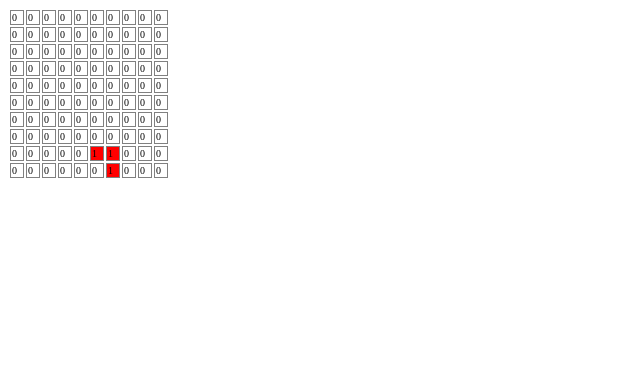
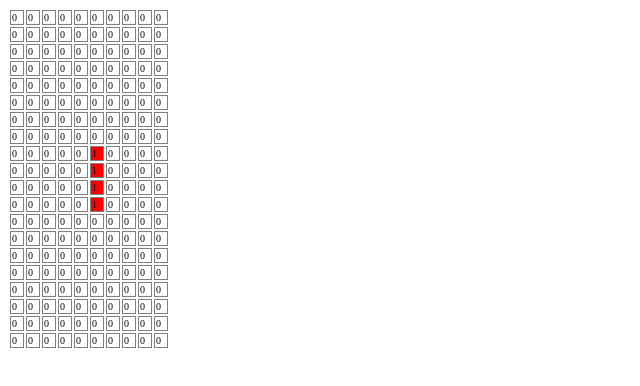
Before and after one commit to marczahn/klops, a Gatsby site: page /game in a window 1280 px wide. Shown: the whole page, without its empty margins (0-640 px from the left). Built offline with nearby package versions, Linux system fonts and the light colour scheme; Gatsby itself is replaced by a stand-in of ours.

Commit message:
Adjust rotating; Resolve blocking and rotating about center is not yet implemented

```diff
--- a/src/modules/game/Game.tsx
+++ b/src/modules/game/Game.tsx
@@ -3,7 +3,7 @@ import Matrix from './Matrix'
 import {start} from '../../services/local'
 
 const Game: FC = () => {
-	const controls = start(10, 10)
+	const controls = start(10, 20)
 	const handleArrowPress = (e: KeyboardEvent) => {
 		console.log(e.code)
 		switch (e.code) {
--- /dev/null
+++ b/src/services/blocks.ts
@@ -0,0 +1,29 @@
+interface vector {
+	x: number
+	y: number
+}
+
+/*
+Fields are described by 2d vectors. Example:
+
++---+
+|   |
++---+---+---+
+|   |   |   |
++---+---+---+
+
+consists of 4 vectors (x/y) - one for each field: 0/0, 0/1, 1/1, 2/1
+
+These vectors are relative so you need to specify a start vector.
+ */
+
+const blockVectors: vector[][] = [
+	[{x: 0, y: 0}, {x: 0, y: 1}, {x: 0, y: 2}, {x: 0, y: 3}],
+//	[{x: 0, y: 0}, {x: 1, y: 1}],
+//	[{x: 0, y: 0}, {x: 0, y: 1}, {x: 1, y: 0}, {x: 1, y: 1}],
+//	[{x: 0, y: 0}, {x: 0, y: 1}, {x: 1, y: 1}, {x: 2, y: 1}],
+]
+
+export const getRandomBlockVector = (): vector[] => {
+	return blockVectors[Math.floor(Math.random() * (blockVectors.length))]
+}
--- a/src/services/local.ts
+++ b/src/services/local.ts
@@ -1,19 +1,19 @@
 import {cloneDeep} from './clone'
-import {dir} from 'tmp'
+import {getRandomBlockVector} from './blocks'
 
 const emptyField = 0
 const DOWN = 'down'
 const LEFT = 'left'
 const RIGHT = 'right'
 
-interface coord {
+interface vector {
 	x: number
 	y: number
 }
 
-interface piece {
-	zero: coord
-	fields: coord[]
+interface block {
+	zero: vector
+	vectors: vector[]
 }
 
 export interface GameState {
@@ -21,7 +21,7 @@ export interface GameState {
 	cols: number
 	rows: number
 	// active block exists as long as it can move by tetris rules
-	activePiece?: piece
+	activeBlock?: block
 }
 
 export interface GameControls {
@@ -62,128 +62,91 @@ const updateGame = (state: GameState): GameState => {
 }
 const move = (state: GameState, direction: string): GameState => {
 	const out = cloneDeep<GameState>(state)
-	if (out.activePiece == undefined) {
-		out.activePiece = createPiece(out.cols)
+	if (out.activeBlock == undefined) {
+		out.activeBlock = createBlock(out.cols)
 	}
-	const blockChecker = cloneDeep<piece>(out.activePiece)
-	if (out.activePiece) {
+	const blockChecker = cloneDeep<block>(out.activeBlock)
+	if (out.activeBlock) {
 		// Erase first so that we can reliably check if the new place is free
-		out.matrix = erasePiece(out.matrix, out.activePiece)
+		out.matrix = erasePiece(out.matrix, out.activeBlock)
 	}
 	switch (direction) {
 		case DOWN:
 			blockChecker.zero.y++
 			if (isBlocked(out.matrix, blockChecker)) {
-				out.matrix = drawPiece(out.matrix, out.activePiece)
-				out.activePiece = undefined
+				out.matrix = drawPiece(out.matrix, out.activeBlock)
+				out.activeBlock = undefined
 				return out
 			}
-			out.activePiece.zero.y++
-			out.matrix = drawPiece(out.matrix, out.activePiece)
+			out.activeBlock.zero.y++
+			out.matrix = drawPiece(out.matrix, out.activeBlock)
 			break
 		case RIGHT:
 		case LEFT:
-			if (direction === LEFT) {
-				blockChecker.zero.x--
-			} else {
-				blockChecker.zero.x++
-			}
-
+			blockChecker.zero.x += (direction === LEFT ? -1 : 1)
 			if (isBlocked(out.matrix, blockChecker)) {
-				out.matrix = drawPiece(out.matrix, out.activePiece)
+				out.matrix = drawPiece(out.matrix, out.activeBlock)
 				return out
 			}
-			out.matrix = erasePiece(out.matrix, out.activePiece)
-			if (direction === LEFT) {
-				out.activePiece.zero.x--
-			} else {
-				out.activePiece.zero.x++
-			}
-			out.matrix = drawPiece(out.matrix, out.activePiece)
+			out.matrix = erasePiece(out.matrix, out.activeBlock)
+			out.activeBlock.zero.x += (direction === LEFT ? -1 : 1)
+			out.matrix = drawPiece(out.matrix, out.activeBlock)
 			break
 	}
 	return out
 }
-const erasePiece = (matrix: number[][], piece?: piece): number[][] => {
+const erasePiece = (matrix: number[][], piece?: block): number[][] => {
 	if (!piece) {
 		return matrix
 	}
-	toAbsFields(piece).forEach((v: coord) => {
+	toAbsVectors(piece).forEach((v: vector) => {
 		if (v.y >= 0 && v.x >= 0) {
 			matrix[v.y][v.x] = emptyField
 		}
 	})
 	return matrix
 }
-const drawPiece = (matrix: number[][], piece: piece): number[][] => {
-	toAbsFields(piece).forEach((v: coord) => {
+const drawPiece = (matrix: number[][], piece: block): number[][] => {
+	toAbsVectors(piece).forEach((v: vector) => {
 		if (v.y >= 0 && v.x >= 0) {
 			matrix[v.y][v.x] = 1
 		}
 	})
 	return matrix
 }
-
 const rotate = (state: GameState): GameState => {
-	if (!state.activePiece) {
+	if (!state.activeBlock) {
 		return state
 	}
 	const out = cloneDeep(state)
-	const rotatedPiece = rotatePiece(state.activePiece)
-	erasePiece(out.matrix, out.activePiece)
+	if (!out.activeBlock) {
+		// This is just for avoid a typescript error at the check after resolveBlocking
+		return out
+	}
+	let rotatedPiece = rotateBlockClockwise(state.activeBlock)
+	erasePiece(out.matrix, out.activeBlock)
 	if (isBlocked(out.matrix, rotatedPiece)) {
+		rotatedPiece = resolveBlocking(out.matrix, rotatedPiece)
+		if (rotatedPiece.zero.x === out.activeBlock.zero.x && rotatedPiece.zero.y === out.activeBlock.zero.y) {
 			return state
 		}
-	out.activePiece = rotatedPiece
+	}
+	out.activeBlock = rotatedPiece
 	drawPiece(out.matrix, rotatedPiece)
 	return out
 }
-
-const rotatePiece = (piece: piece): piece => {
-	// Create quadratic matrix
-	const maxXIndex = piece.fields.reduce((acc: number, v: coord): number => v.x > acc ? v.x : acc, 0)
-	const maxYIndex = piece.fields.reduce((acc: number, v: coord): number => v.y > acc ? v.y : acc, 0)
-	const src: number[][] = []
-	for (let y = 0; y <= maxYIndex; y++) {
-		let row = []
-		for (let x = 0; x <= maxXIndex; x++) {
-			row.push(0)
+const resolveBlocking = (matrix: number[][], block: block): block => {
+	return block
 }
-		src.push(row)
+const rotateBlockClockwise = (block: block): block => {
+	const maxYIndex = block.vectors.reduce((acc: number, v: vector): number => v.y > acc ? v.y : acc, 0)
+	return {zero: block.zero, vectors: block.vectors.map((v: vector): vector => ({x: maxYIndex - v.y, y: v.x}))}
 }
-	const dst: number[][] = []
-	for (let y = 0; y <= maxYIndex; y++) {
-		let row = []
-		for (let x = 0; x <= maxXIndex; x++) {
-			row.push(0)
-		}
-		dst.push(row)
-	}
-	piece.fields.forEach((v: coord) => {
-		src[v.y][v.x] = 1
-	})
-	let fields: coord[] = []
-	let out: piece = {zero: piece.zero, fields: fields}
-
-	for (let y = 0; y <= maxYIndex; y++) {
-		for (let x = 0; x <= maxXIndex; x++) {
-			dst[x][maxYIndex - y] = src[y][x]
-		}
-	}
-	for (let y = 0; y <= maxYIndex; y++) {
-		for (let x = 0; x <= maxXIndex; x++) {
-			if (dst[y][x] !== 0) {
-				out.fields.push({x: x, y: y})
-			}
-		}
-	}
-	return out
-}
-const isBlocked = (matrix: number[][], piece: piece): boolean => {
+const isBlocked = (matrix: number[][], piece: block): boolean => {
 	const lastRowIndex = matrix.length - 1
 	const lastColIndex = matrix[0].length - 1
-	return toAbsFields(piece).reduce(
-			(acc: boolean, v: coord): boolean => {
+	return toAbsVectors(piece).reduce(
+		(acc: boolean, v: vector): boolean => {
 			return acc ||
 				v.x < 0 ||
 				v.y > lastRowIndex ||
@@ -193,9 +156,8 @@ const isBlocked = (matrix: number[][], piece: piece): boolean => {
 		false
 	)
 }
-const createPiece = (cols: number): piece => {
-	const fields = [{x: 0, y: 0}, {x: 1, y: 0}, {x: 1, y: 1}]
-	return {zero: {x: Math.floor(cols / 2), y: -2}, fields: fields}
+const createBlock = (cols: number): block => {
+	return {zero: {x: Math.floor(cols / 2), y: -2}, vectors: getRandomBlockVector()}
 }
 const createMarix = (cols: number, rows: number): number[][] => {
 	const out: number[][] = []
@@ -208,8 +170,8 @@ const createMarix = (cols: number, rows: number): number[][] => {
 	}
 	return out
 }
-const toAbsFields = (piece: piece): coord[] => {
-	return piece.fields.map((v: coord): coord => {
+const toAbsVectors = (piece: block): vector[] => {
+	return piece.vectors.map((v: vector): vector => {
 		return {x: piece.zero.x + v.x, y: piece.zero.y + v.y}
 	})
 }
```
Also changed, not shown: package.json (+6 -1 lines), 1 other file. Lines whose indentation alone changed are shown as unchanged.
